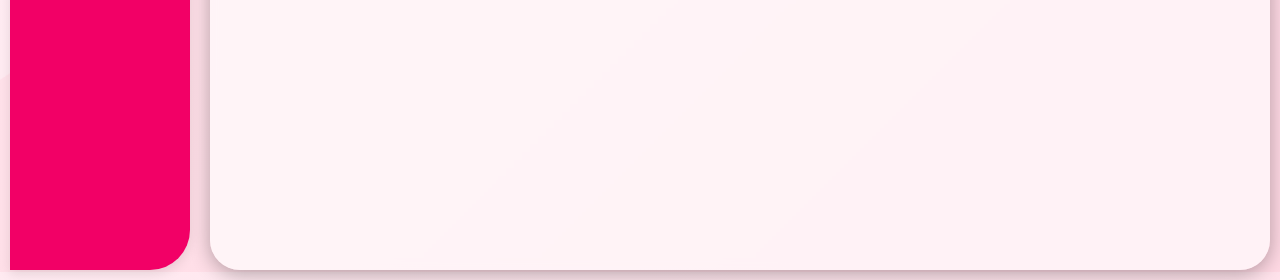
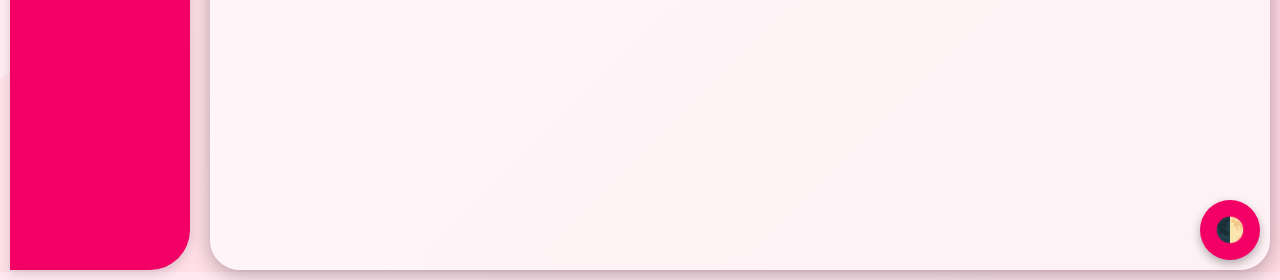
Before and after one commit to Fuyuki-Kuro/Connecta-App, a FastAPI app: template app/templates/calendario.html in a window 1280 px wide. Shown: the part 751-1031 px from the top of the page. Run offline with FastAPI, Linux system fonts and the light colour scheme; the template is opened without the code that fills it, so the values that code supplies are empty; parts of the project's set-up code (start-up, migrations or seed data) failed here and were passed over.

Commit message:
Adição de Tema dark and White

```diff
--- a/app/static/css/base.css
+++ b/app/static/css/base.css
@@ -1,3 +1,17 @@
+:root {
+  --color-bg: #f3f3f3;
+  --color-text: #333;
+  --color-primary: #f20066;
+  --color-primary-dark: #d9005c;
+  --color-sidebar-bg: var(--color-primary);
+  --color-sidebar-hover: #ffffff22;
+  --color-card-title: var(--color-primary);
+  --color-main-bg: rgba(255, 255, 255, 0.65);
+  --color-white: #ffffff;
+  --color-shadow: rgba(0, 0, 0, 0.1);
+  --color-shadow-strong: rgba(0, 0, 0, 0.3);
+}
+
 * {
   margin: 0;
   padding: 0;
@@ -171,24 +182,24 @@ body {
   font-weight: 600;
 }
 
-/* Botão flutuante (se ainda quiser usar) */
+/* Botão flutuante */
 .floating-button {
   position: fixed;
   bottom: 20px;
   right: 20px;
-  background-color: #f20066;
-  color: white;
+  background-color: var(--color-primary);
+  color: var(--color-white);
   border: none;
   border-radius: 50%;
   width: 60px;
   height: 60px;
   font-size: 24px;
   cursor: pointer;
-  box-shadow: 0 4px 10px rgba(0,0,0,0.3);
+  box-shadow: 0 4px 10px var(--color-shadow-strong);
   transition: background 0.3s ease;
   z-index: 20;
 }
 
 .floating-button:hover {
-  background-color: #d9005c;
+  background-color: var(--color-primary-dark);
 }
--- /dev/null
+++ b/app/static/css/theme-light.css
@@ -0,0 +1,19 @@
+:root {
+    --color-primary: #f20066;
+    --color-primary-dark: #d9005c;
+    --color-bg: #f3f3f3;
+    --color-text: #333;
+    --color-text-light: #777;
+    --color-white: #ffffff;
+    --color-card-bg: rgba(255, 255, 255, 0.65);
+    --color-card-border: rgba(255, 255, 255, 0.2);
+    --color-shadow: rgba(0, 0, 0, 0.15);
+    --color-shadow-hover: rgba(0, 0, 0, 0.2);
+
+    --btn-view-bg: #5c6bc0;
+    --btn-view-hover: #3949ab;
+    --btn-edit-bg: #26c6da;
+    --btn-edit-hover: #00acc1;
+    --btn-delete-bg: #ef5350;
+    --btn-delete-hover: #e53935;
+  }
--- a/app/templates/base.html
+++ b/app/templates/base.html
@@ -4,6 +4,7 @@
   <meta charset="UTF-8">
   <title>{% block title %}Dashboard{% endblock %}</title>
   <link rel="stylesheet" href="/static/css/base.css">
+  <link id="theme-style" rel="stylesheet" href="/css/theme-light.css">
   <link href="https://fonts.googleapis.com/css2?family=Montserrat+Alternates:wght@400;600;700&display=swap" rel="stylesheet">
 </head>
 <body>
@@ -70,6 +71,8 @@
 
 
         <li class="menu-item sair"><a href="/logout">SAIR</a></li>
+
+        <button id="theme-toggle" class="floating-button">🌓</button>
       </ul>
     </div>
 
@@ -77,5 +80,20 @@
       {% block content %}{% endblock %}
     </main>
   </div>
+
+  <script>
+    const themeToggle = document.getElementById('theme-toggle');
+    const themeLink = document.getElementById('theme-style');
+
+    // Verifica o tema salvo
+    const currentTheme = localStorage.getItem('theme') || 'light';
+    themeLink.href = `/static/css/theme-${currentTheme}.css`;
+
+    themeToggle.addEventListener('click', () => {
+      const newTheme = themeLink.href.includes('light') ? 'dark' : 'light';
+      themeLink.href = `/static/css/theme-${newTheme}.css`;
+      localStorage.setItem('theme', newTheme);
+    });
+  </script>
 </body>
 </html>
```
Also changed, not shown: other parts of app/static/css/base.css (+20 -23 lines), app/static/css/dashboard.css (+21 -22 lines), app/static/css/service.css (+25 -25 lines), app/static/css/theme-dark.css (added, +19 -0 lines).
